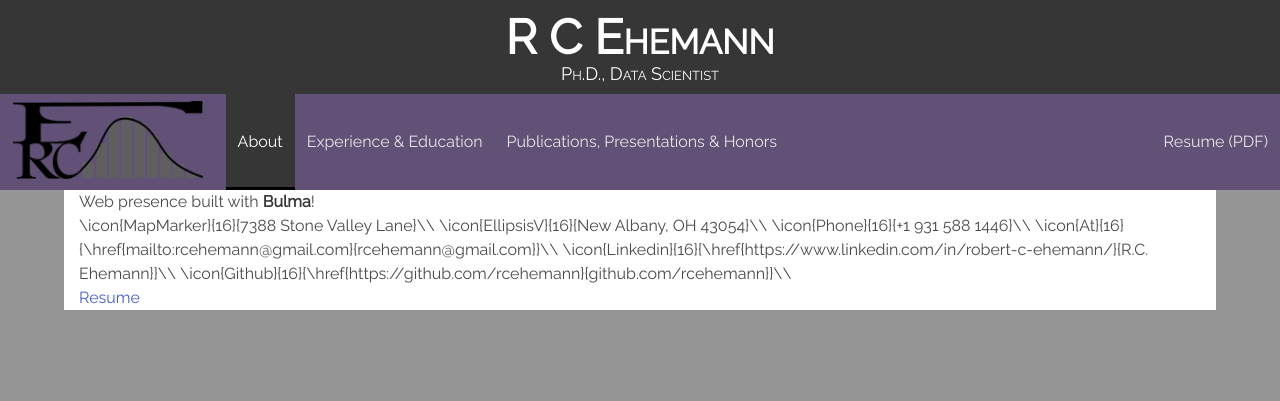
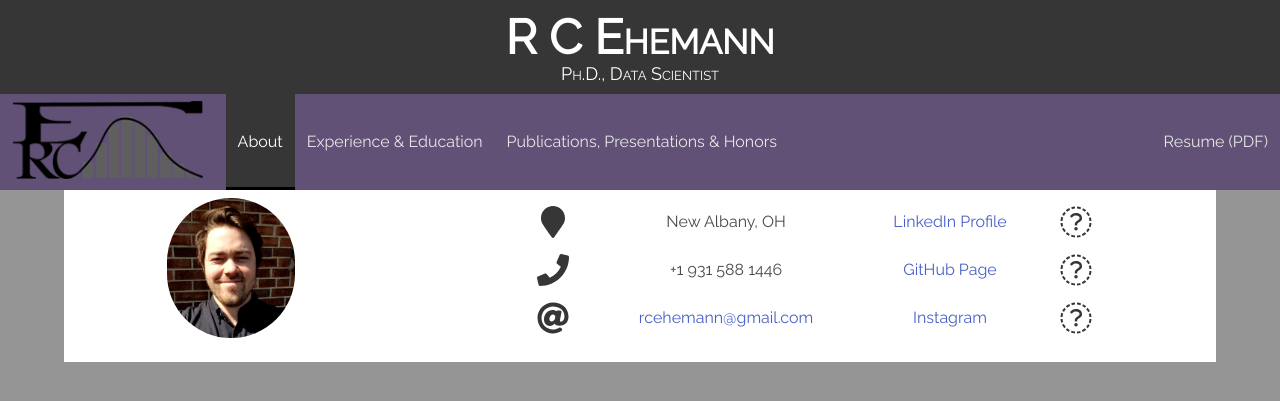
Before and after one commit to rcehemann/ehemannrc.info, a Flask app: page /home/about in a window 1280 px wide. Shown: the top 401 px of the page. Run offline with Flask 2, Linux system fonts and the light colour scheme; some libraries are stand-ins or nearby versions.

Commit message:
Add makefile, headshot and production server. Update About page.

```diff
--- a/app.py
+++ b/app.py
@@ -28,5 +28,5 @@ def favicon():
                           mimetype='image/vnd.microsoft.icon')
 
 if __name__ == "__main__":
-	#run_simple('127.0.0.1', 5000, app, threaded=True)
-	app.run(host=os.environ.get("IP", '127.0.0.1'), port=5000, debug=True)
+	app.run(host=os.environ.get("IP", "127.0.0.1"), port=5000,
+		threaded=True, debug=True)
--- a/static/css/base.css
+++ b/static/css/base.css
@@ -6,6 +6,12 @@ html, body {
     height: 100%;
 }
 
+body .container div {
+	padding-left: 50px;
+	padding-right: 50px;
+	padding-top: 10px;
+	padding-bottom: 10px;
+}
 .hero {
 	padding-top: 100px;
 	padding-bottom: 100px;
@@ -35,6 +41,19 @@ body {
 	padding-left: 15px;
 	padding-right: 15px;
 }
+
+.about-table {
+	width: 100%;
+}
+
+.about-table table {
+	width: 95%;
+}
+
+.about-table td {
+	vertical-align: middle;
+}
+
 
 nav {
 	font-color: white;
--- a/templates/about.html
+++ b/templates/about.html
@@ -3,21 +3,81 @@
   {%- include "navbar.html" -%}
 {% endwith %}
 <body>
-  <div class="container">
-    <p>
-      Web presence built with <strong>Bulma</strong>!
-    </p>
-
+  <div class="container has-text-centered">
     <article>
-    \icon{MapMarker}{16}{7388 Stone Valley Lane}\\
-    \icon{EllipsisV}{16}{New Albany, OH 43054}\\
-    \icon{Phone}{16}{+1 931 588 1446}\\
-    \icon{At}{16}{\href{mailto:rcehemann@gmail.com}{rcehemann@gmail.com}}\\
-    \icon{Linkedin}{16}{\href{https://www.linkedin.com/in/robert-c-ehemann/}{R.C. Ehemann}}\\
-    \icon{Github}{16}{\href{https://github.com/rcehemann}{github.com/rcehemann}}\\
+      <div class="columns">
+        <div class="column is-4">
+          <figure class="image is-128x128">
+            <img src="{{ url_for('static', filename='images/headshot.png') }}" class="is-rounded">
+          </figure>
+        </div>
+        <div class="column is-8">
+          <table class="about-table">
+          <tr>
+            <td>
+              <span class="icon has-text-dark is-large">
+                <i class="fa fa-2x fa-map-marker"></i>
+              </span>
+            </td>
+            <td>
+              New Albany, OH
+            </td>
+            <td style="align:right;">
+              <a href="https://www.linkedin.com/in/robert-c-ehemann/">
+                LinkedIn Profile
+              </a>
+            </td>
+            <td style="align:right;">
+              <span class="icon has-text-dark is-large">
+                <i class="fa fa-2x fa-linkedin"></i>
+              </span>
+            </td>
+          </tr>
+          <tr>
+            <td>
+              <span class="icon has-text-dark is-large">
+                <i class="fa fa-2x fa-phone"></i>
+              </span>
+            </td>
+            <td>
+              +1 931 588 1446
+            </td>
+            <td style="align:right;">
+              <a href="https://github.com/rcehemann/">
+                GitHub Page
+              </a>
+            </td>
+            <td style="align:right;">
+              <span class="icon has-text-dark is-large">
+                <i class="fa fa-2x fa-github"></i>
+              </span>
+            </td>
+          </tr>
+          <tr>
+            <td>
+              <span class="icon has-text-dark is-large">
+                <i class="fa fa-2x fa-at"></i>
+              </span>
+            </td>
+            <td>
+              <a href="mailto:rcehemann@gmail.com">
+                rcehemann@gmail.com
+              </a>
+            </td>
+            <td style="align:right;">
+              <a href="https://www.instagram.com/blenderhead89/">
+                Instagram
+              </a>
+            </td>
+            <td style="align:right;">
+              <span class="icon has-text-dark is-large">
+                <i class="fa fa-2x fa-instagram"></i>
+              </span>
+            </td>
+          </tr>
+        </table>
+      </div>
     </article>
-
-    <a href="{{ url_for('docs', doc='resume') }}">Resume</a>
   </div>
 </body>
 {%- include "footer.html" -%}
--- a/templates/header.html
+++ b/templates/header.html
@@ -4,7 +4,6 @@
     <meta charset="utf-8">
     <meta name="viewport" content="width=device-width, initial-scale=1">
     <title>ehemannrc</title>
-
     <link rel="stylesheet" href="https://cdn.jsdelivr.net/npm/bulma@0.8.0/css/bulma.min.css">
     <link rel="stylesheet" type="text/css" href="//fonts.googleapis.com/css?family=Raleway">
     <script defer src="https://use.fontawesome.com/releases/v5.3.1/js/all.js"></script>
--- /dev/null
+++ b/wsgi.py
@@ -0,0 +1,4 @@
+from waitress import serve
+from app import app
+
+serve(app, host="0.0.0.0", port=5000, threads=2)
```
Also changed, not shown: static/images/headshot.png (added), 2 other files.
